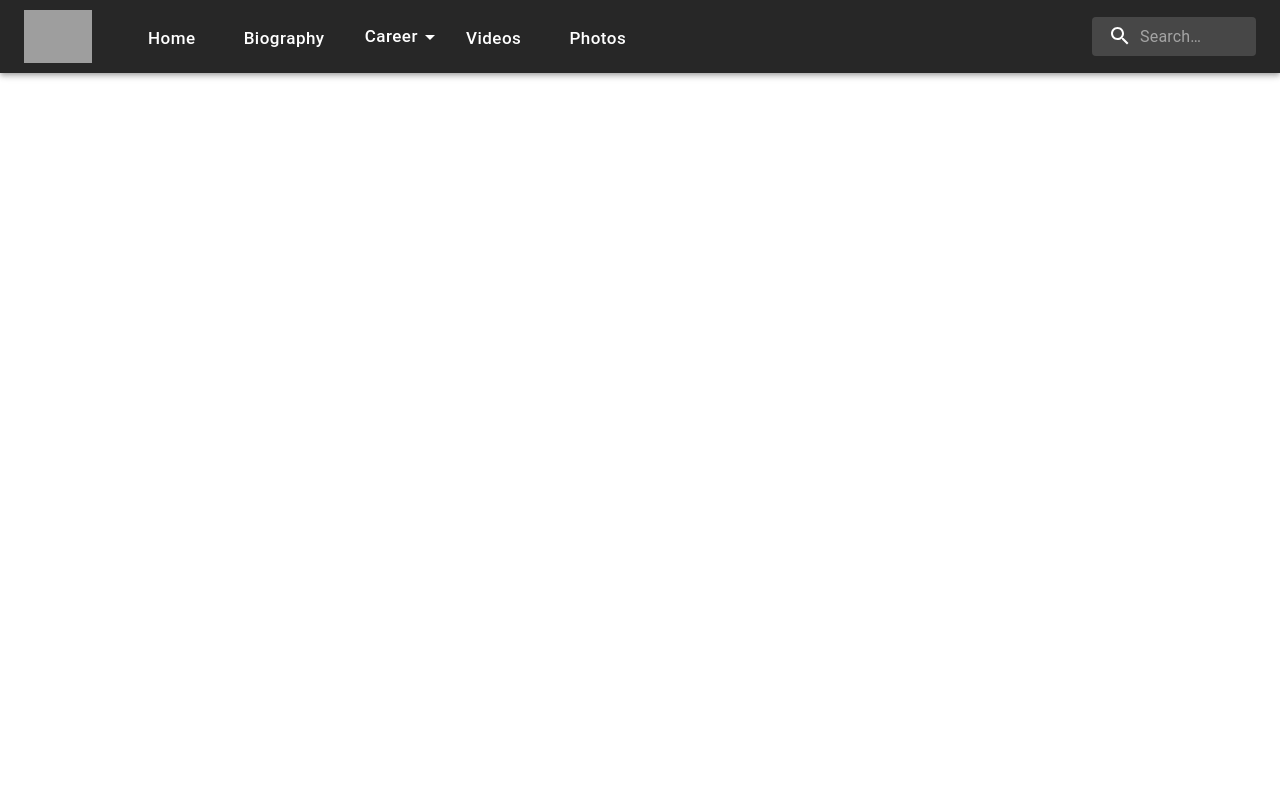
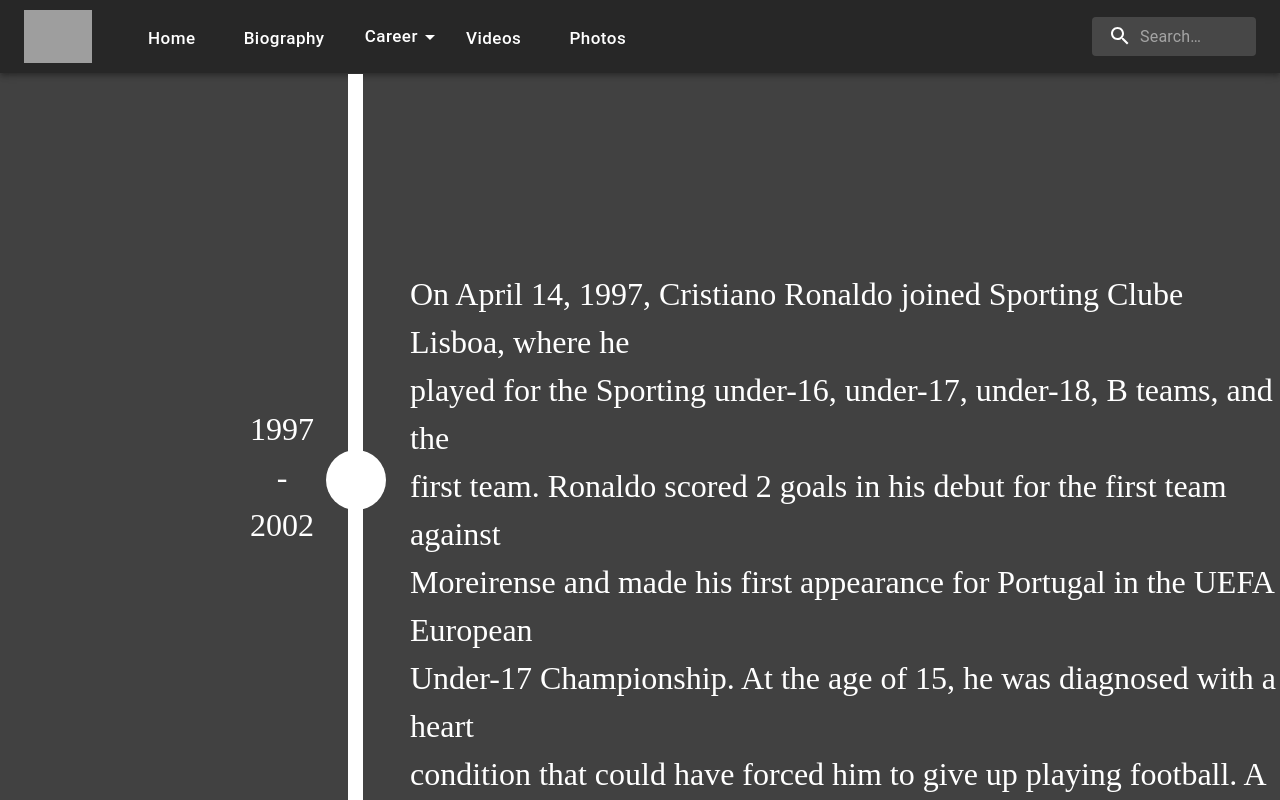
Before and after one commit to miguelfcostaa/SGM, a React (Create React App) app: page /timeline2 in a window 1280 px wide. Before the commit this address had no page. Built offline with nearby package versions, Linux system fonts and the light colour scheme; grey boxes are pictures that could not be loaded.

Commit message:
timeline 1,2 e inicio 3

```diff
--- a/src/components/Timeline1.tsx
+++ b/src/components/Timeline1.tsx
@@ -19,23 +19,27 @@
             <div className="ball"></div>
             <div className="line"></div>
             <div className="textotimeline1">
-                <p> Cristiano Ronaldo, nascido na cidade do Funchal, na ilha da Madeira,<br></br>
-                    em 5 de fevereiro de 1985, desde a infância já revelava sua paixão <br></br>
-                    pelo futebol. Os dias eram preenchidos com partidas improvisadas nas ruas, <br></br>
-                    compartilhadas com amigos, onde os primeiros traços do fenômeno surgiam. <br></br>
-                    Aos 9 anos, deu início à sua trajetória no Futebol Clube Andorinha, marcando <br></br>
-                    o ponto de partida de uma carreira lendária. Suas habilidades excepcionais <br></br>
-                    chamaram a atenção do Clube Desportivo Nacional, um dos gigantes do futebol na <br></br>
-                    ilha da Madeira, que o contratou em 1995. Após dois anos nas categorias de <br></br>
-                    base do Nacional, Cristiano fez a transição para as categorias de base do <br></br>
-                    Sporting Clube de Portugal em 1997. Essa mudança foi motivada por uma dívida <br></br>
-                    de 450 mil escudos (2.244 euros) do Nacional com o Sporting</p>
+                <p> Cristiano Ronaldo, born in the city of Funchal on the island of Madeira,<br></br>
+                    on February 5, 1985, already revealed his passion for football from childhood. <br></br>
+                    Days were filled with improvised matches on the streets, shared with friends,<br></br>
+                    where the first traces of the phenomenon emerged. At the age of 9, he began <br></br>
+                    his journey at Futebol Clube Andorinha, marking the starting point of a <br></br>
+                    legendary career. His exceptional skills caught the attention of Clube <br></br>
+                    Desportivo Nacional, one of the giants of football in Madeira, who signed <br></br>
+                    him in 1995. After two years in the youth categories of Nacional, Cristiano <br></br>
+                    transitioned to the youth categories of Sporting Clube de Portugal in 1997. <br></br>
+                    This change was motivated by a debt of 450 thousand escudos (2,244 euros) <br></br>
+                    that Nacional owed to Sporting.
+                </p>
             </div>
             <span className="datatimeline1">
                    1985 <br></br>
                    <center> - </center>
                    1997
             </span>
+            <div>
+                <button className="invisible-button-bottom" onClick={() => window.location.href = "/timeline2"}></button>
+            </div>
         </div>
     );
 }
--- a/src/components/Timeline2.tsx
+++ b/src/components/Timeline2.tsx
@@ -0,0 +1,45 @@
+import { Box, Button } from "@mui/material";
+import React from 'react';
+import NavBar from './NavBar';
+
+const Timeline2 = () => {
+    return (
+        <div style={{overflow: 'hidden', background: '#414141', position: 'absolute', height: '100%', width: '100%'}} >
+            <NavBar />
+            <Box sx={{ marginLeft: '1480px', marginTop: "100px" }}>
+                <img
+                height="600"
+                width="400"
+                src="https://cdn.discordapp.com/attachments/525052167007240224/1184483274681233458/ronaldo_sporting_academia.jpg?ex=658c2303&is=6579ae03&hm=cb4e728a2e2daf36e844a948d3646fff59fe164838d393f5db5aff50ea6f9e01&"
+                ></img>
+            </Box>
+            <div>
+                <button className="invisible-button" onClick={() => window.location.href = "/timeline1"}></button>
+            </div>
+            <div className="line-full"></div>
+            <div className="ball"></div>
+            <div className="textotimeline1">
+                <p>
+                    On April 14, 1997, Cristiano Ronaldo joined Sporting Clube Lisboa, where he <br></br>
+                    played for the Sporting under-16, under-17, under-18, B teams, and the <br></br>
+                    first team. Ronaldo scored 2 goals in his debut for the first team against <br></br>
+                    Moreirense and made his first appearance for Portugal in the UEFA European <br></br>
+                    Under-17 Championship. At the age of 15, he was diagnosed with a heart <br></br>
+                    condition that could have forced him to give up playing football. A successful <br></br>
+                    operation was performed, and he resumed playing. On July 13, 2002, Ronaldo <br></br>
+                    started as a titular player in the first team, playing 30 games and scoring 5 goals.
+                </p>
+            </div>
+            <span className="datatimeline1">
+                   1997 <br></br>
+                   <center> - </center>
+                   2002
+            </span>
+            <div>
+                <button className="invisible-button-bottom" onClick={() => window.location.href = "/timeline3"}></button>
+            </div>
+        </div>
+    );
+}
+
+export default Timeline2;
--- /dev/null
+++ b/src/components/Timeline3.tsx
@@ -0,0 +1,20 @@
+import { Box, Button } from "@mui/material";
+import React from 'react';
+import NavBar from './NavBar';
+
+const Timeline3 = () => {
+    return (
+        <div style={{overflow: 'hidden', background: '#414141', position: 'absolute', height: '100%', width: '100%'}} >
+            <NavBar />
+            <Box sx={{ marginLeft: '1480px', marginTop: "100px" }}>
+                <img
+                height="600"
+                width="400"
+                src="https://cdn.discordapp.com/attachments/525052167007240224/1184496603613106246/ronaldo_manchester_united_2003.jpg?ex=658c2f6d&is=6579ba6d&hm=80eedf570f6bc83a0eebe882955823b9ca8948e6e87503e3c796dfddc0441953&"
+                ></img>
+            </Box>
+        </div>
+    );
+}
+
+export default Timeline3;
--- a/src/index.css
+++ b/src/index.css
@@ -332,6 +332,16 @@
   background-color: white;
   position: absolute;
 }
+
+.line-full {
+  top: 74px;
+  left: 348px;
+  width: 15px;
+  height: 100%;
+  background-color: white;
+  position: absolute;
+}
+
 .textotimeline1 {
   font-family: 'Times New Roman', Times, serif;
   position: absolute;
@@ -344,8 +354,32 @@
 .datatimeline1 {
   position: absolute;
   left: 250px;
-  top: 420px;
+  top: 405px;
   font-size: 2rem;
   font-family: 'Times New Roman', Times, serif;
   color: white;
 }
+
+.invisible-button {
+  background-color: transparent;
+  border: none;
+  color: #414141;
+  cursor: pointer;
+  width: 1000px;
+  height: 50px;
+  position: absolute;
+  top: 85px;
+  left: 400px;
+}
+
+.invisible-button-bottom {
+  background-color: transparent;
+  border: none;
+  color: #414141;
+  cursor: pointer;
+  width: 1000px;
+  height: 50px;
+  position: absolute;
+  top: 820px;
+  left: 400px;
+}
```
Also changed, not shown: src/index.tsx (+10 -0 lines).
